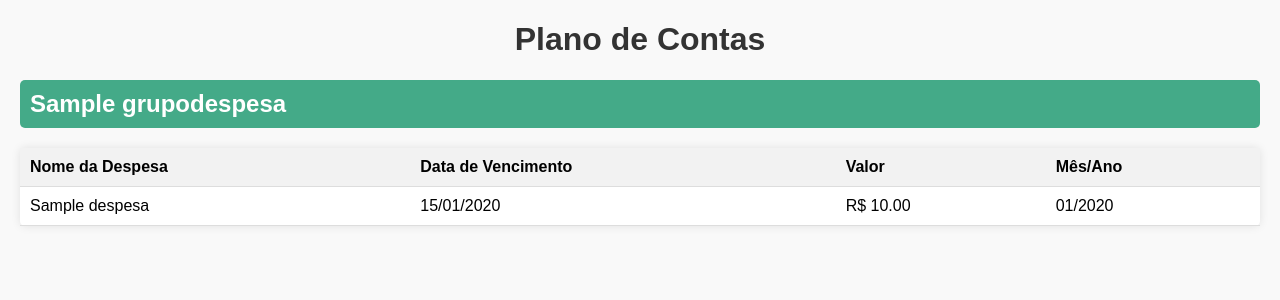
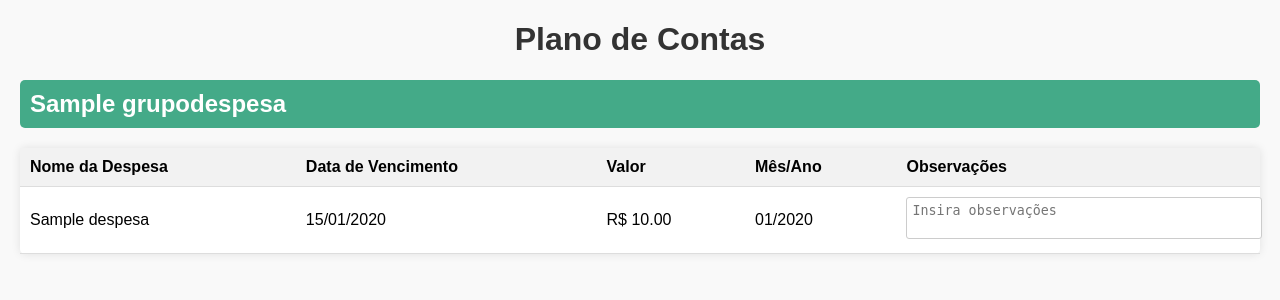
Before and after one commit to RenanWHottz/Minhas-Despesas-Django, a Django app: page /plano_de_contas/ in a window 1280 px wide. Shown: the part 68-368 px from the top of the page. Run offline with Django 4.2, Linux system fonts and the light colour scheme; tables that the repository leaves empty hold one stand-in row (values such as "Sample post").

Commit message:
adicionado campo de obs no Plano De Contas

```diff
--- a/despesas/templates/plano_de_contas.html
+++ b/despesas/templates/plano_de_contas.html
@@ -63,6 +63,14 @@
             background-color: #f2f2f2;
         }
 
+        /* Estilo para a observação */
+        .obs-input {
+            width: 100%;
+            padding: 5px;
+            border-radius: 3px;
+            border: 1px solid #ccc;
+            resize: none;
+        }
     </style>
 </head>
 <body>
@@ -85,6 +93,7 @@
                         <th>Data de Vencimento</th>
                         <th>Valor</th>
                         <th>Mês/Ano</th>
+                        <th>Observações</th>
                     </tr>
                 </thead>
                 <tbody>
@@ -95,11 +104,15 @@
                                 <td>{{ despesa.vencimento|date:"d/m/Y" }}</td>
                                 <td>R$ {{ despesa.valor|floatformat:2 }}</td>
                                 <td>{{ despesa.vencimento|date:"m/Y" }}</td>
+                                <!-- Campo de Observações -->
+                                <td>
+                                    <textarea class="obs-input" placeholder="Insira observações"></textarea>
+                                </td>
                             </tr>
                         {% endif %}
                     {% empty %}
                         <tr>
-                            <td colspan="4">Nenhuma despesa cadastrada.</td>
+                            <td colspan="5">Nenhuma despesa cadastrada.</td>
                         </tr>
                     {% endfor %}
                 </tbody>
--- a/despesas/views.py
+++ b/despesas/views.py
@@ -275,11 +275,8 @@ def relatorio_geral(request):
 
 def plano_de_contas(request):
     grupos = GrupoDespesas.objects.all()
-
-    # Obter a última despesa por nome (máximo vencimento por nome de despesa)
     latest_despesas = Despesa.objects.values('nome').annotate(ultima_vencimento=Max('vencimento'))
 
-    # Pegar as despesas com a data de vencimento mais recente por nome
     despesas = Despesa.objects.filter(
         nome__in=[despesa['nome'] for despesa in latest_despesas],
         vencimento__in=[despesa['ultima_vencimento'] for despesa in latest_despesas]
```
